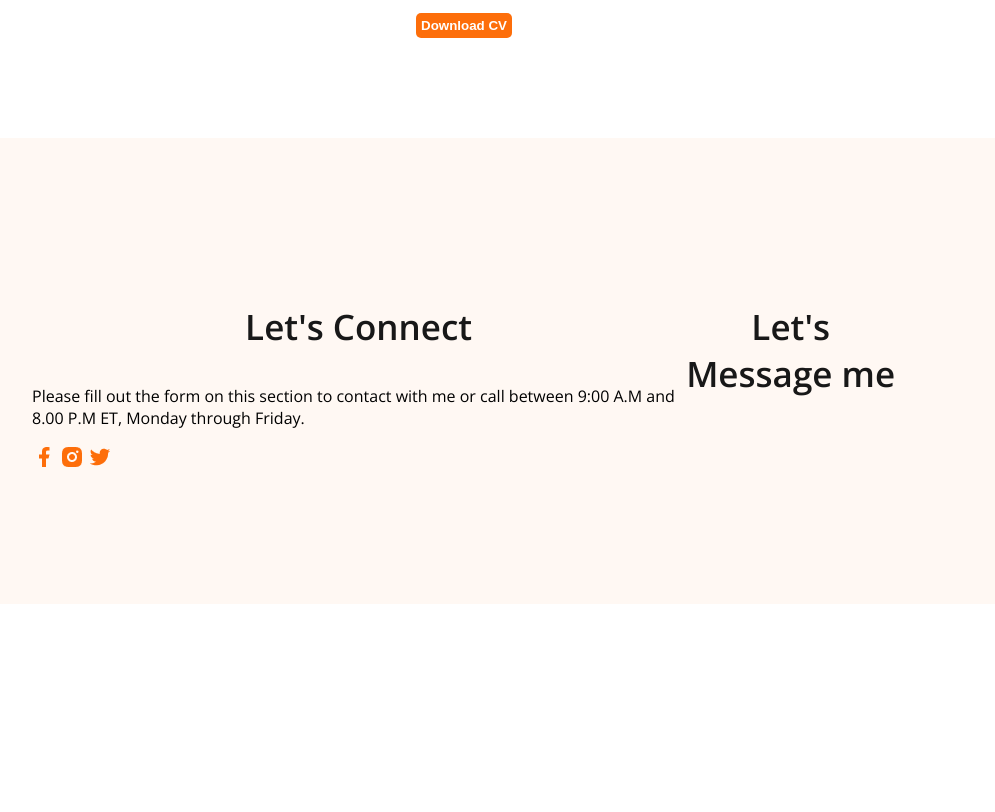
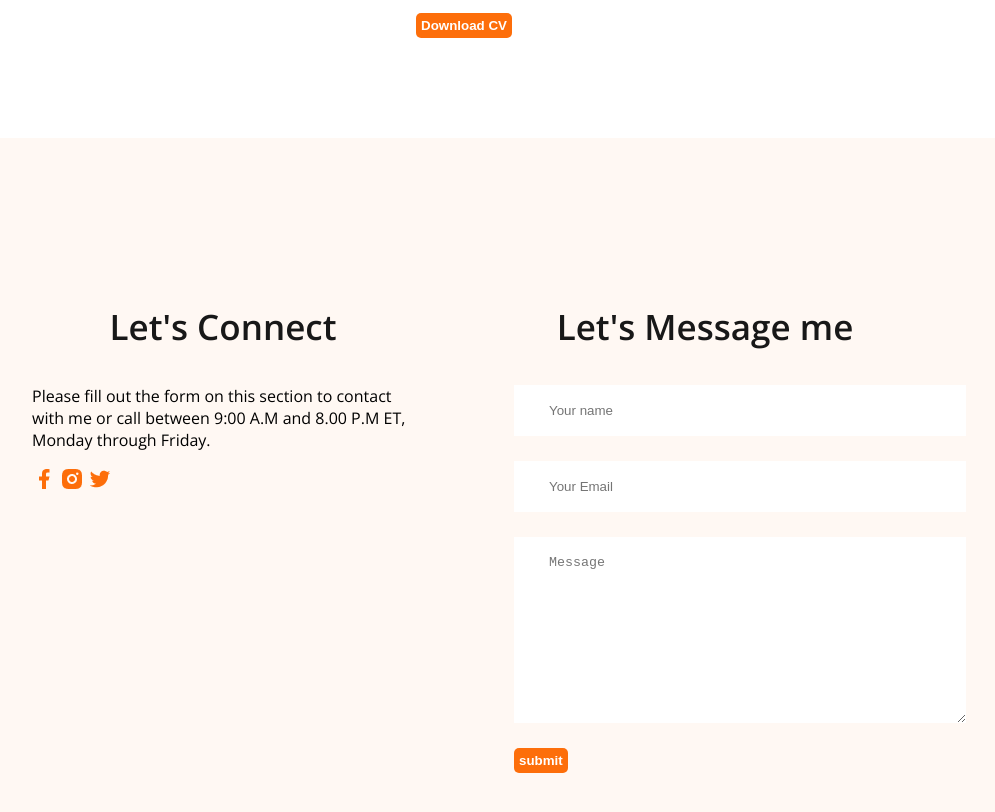
Before and after one commit to Mridul-Chandra-Nath/developer-portfolio, a plain HTML site: page index.html in a window 1280 px wide. Shown: the part 3160-3972 px from the top of the page, without its empty margins (176-1171 px from the left). Before the commit the page ends 3772 px from the top, so only its background shows below. Drawn offline with nearby package versions, Linux system fonts and the light colour scheme.

Commit message:
Finished footer

```diff
--- a/index.html
+++ b/index.html
@@ -179,6 +179,13 @@
 
         <div class="footer-column">
             <h3 class="section-title">Let's Message me</h3>
+            <form class="contact" action="">
+                <input type="text" name="" placeholder="Your name" id="">
+                <input type="email" name="" id="" placeholder="Your Email">
+
+                <textarea placeholder="Message" name="" id="" cols="30" rows="10"></textarea>
+                <input class="btn-primary" type="submit" value="submit">
+            </form>
         </div>
     </footer>
 
--- a/styles/portfolio.css
+++ b/styles/portfolio.css
@@ -188,7 +188,21 @@ main {
 
 footer{
     display: flex;
+    gap: 100px;
     background: #FFF8F3;
     margin-top: 100px;
     padding:130px 200px ;
 }
+.footer-column{
+    width: 50%;
+}
+
+.contact input[type="text"], input[type="email"], textarea{
+       display: block;
+       margin-bottom: 25px;
+       padding: 18px 35px;
+       color: #757575;
+       background: #FFF;
+       border: 0;
+       width: 100%;
+}
```
